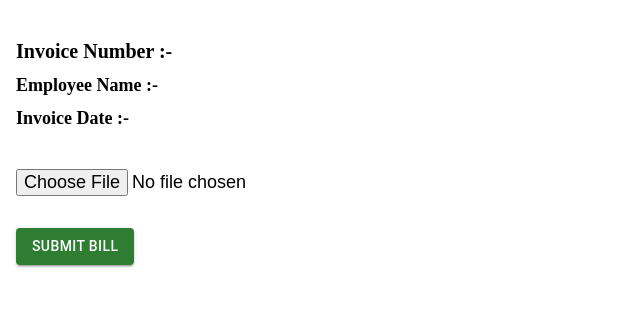
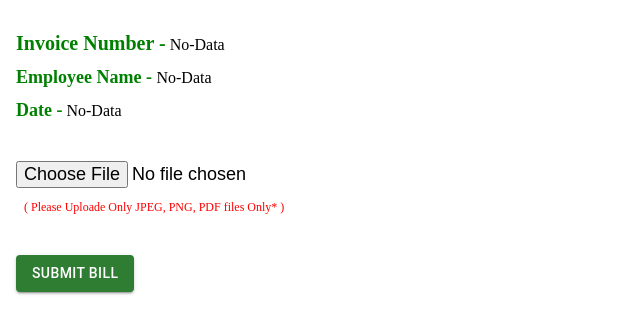
Before and after one commit to shubham78640/billmanagement, a React (Create React App) app in the folder my-app/: page /addItem/uploadeDocuments/1 in a window 1280 px wide. Shown: the top 334 px of the page, without its empty margins (0-640 px from the left). Built offline with nearby package versions, Linux system fonts and the light colour scheme.

Commit message:
update Code Design change  On payment page and Add item form , main form uploade form

```diff
--- a/my-app/src/Component/AddItem/AddItems.js
+++ b/my-app/src/Component/AddItem/AddItems.js
@@ -52,7 +52,6 @@ function AddItems() {
     (+amount1 * +igst) / 100;
   const totelItemAmount = +amount1 + +gsttotelvalue - +discount - +redeem;
   console.log("totelAmount", totelItemAmount);
-
 
   const EMPNAME = localStorage.getItem("name");
   // useEffect(() => {
@@ -196,7 +195,7 @@ const totelAddItem = totelItemAmountBB.length;
               <span
                 style={{ color: "green", fontSize: "20px", fontWeight: "800" }}
               >
-                Invoice number:-
+                Invoice Number -
               </span>{" "}
               {invNum || "No-Data"}
             </Typography>
@@ -205,15 +204,15 @@ const totelAddItem = totelItemAmountBB.length;
                 style={{ color: "green", fontSize: "18px", fontWeight: "800" }}
               >
                 {" "}
-                Employee Name:-{" "}
+                Employee Name - {" "}
               </span>{" "}
               {EMPNAME || "No-Data"}
             </Typography>
             <Typography variant="p" color="initial">
               <span
-                style={{ color: "green", fontSize: "16px", fontWeight: "800" }}
+                style={{ color: "green", fontSize: "18px", fontWeight: "800" }}
               >
-                Date:-
+                Date -
               </span>{" "}
               {invDate || "No-Data"}
             </Typography>
--- a/my-app/src/Component/PaymentDetailsForm/PaymentdetailsForm.js
+++ b/my-app/src/Component/PaymentDetailsForm/PaymentdetailsForm.js
@@ -2,7 +2,7 @@ import React, { useState, useEffect } from "react";
 import Box from "@mui/material/Box";
 import { useParams, useNavigate } from "react-router";
 import TextField from "@mui/material/TextField";
-import Autocomplete from "@mui/material/Autocomplete";
+import {Autocomplete,Typography} from "@mui/material";
 import { AdapterDateFns } from "@mui/x-date-pickers/AdapterDateFns";
 import { LocalizationProvider } from "@mui/x-date-pickers/LocalizationProvider";
 import { DesktopDatePicker } from "@mui/x-date-pickers";
@@ -18,6 +18,8 @@ function PaymentdetailsForm() {
   const [paymentDate, setPaymentDate] = useState(null);
   const newUpdatePaymentDate = moment(paymentDate).format("DD/MM/YYYY");
   console.log({ newUpdatePaymentDate });
+  const EMPNAME = localStorage.getItem("name");
+  const DATEOFChanges =    moment(new Date()).format("DD/MM/YYYY, h:mm a");
   const handlePaymanetUpdate = async () => {
     try {
       let response = await axios.put(
@@ -27,6 +29,8 @@ function PaymentdetailsForm() {
           paymentDate: newUpdatePaymentDate,
           paymentStatus: paymentStatus,
           transactionDetail: transactionsDetail,
+          updatedBy: EMPNAME,
+          updatedAt:DATEOFChanges
         }
       );
       alert("Your Payment Details Update successfully");
@@ -40,9 +44,18 @@ function PaymentdetailsForm() {
   return (
     <>
       <Box mt={4} p={2}>
-        <h2 style={{}}>Bill Id :- {id}</h2>
+        {/* <h2 style={{}}>Bill Id :- {id}</h2> */}
+
+        <Typography variant="p" color="initial">
+              <span
+                style={{ color: "green", fontSize: "20px", fontWeight: "800", marginLeft:{sm:"5%", xs:"20%"  }}}
+              >
+                Invoice ID -
+              </span>{" "}
+              {id || "No-Data"}
+            </Typography>
         <Box
-          mt={2}
+          mt={4}
           sx={{
             display: "flex",
             gap: "30px",
@@ -61,7 +74,7 @@ function PaymentdetailsForm() {
 
           <LocalizationProvider dateAdapter={AdapterDateFns}>
             <DesktopDatePicker
-              label="Payment Date"
+              label="Reimbursement Payment Date"
               value={paymentDate}
               onChange={(newValue) => {
                 setPaymentDate(newValue);
@@ -77,14 +90,28 @@ function PaymentdetailsForm() {
             />
           </LocalizationProvider>
 
-          <TextField
+          {/* <TextField
             sx={{ width: 300 }}
             id="outlined-basic"
             label="Payment Status"
             variant="outlined"
             onChange={(e) => setPaymentStatus(e.target.value)}
             value={paymentStatus}
-          />
+          /> */}
+
+
+<Autocomplete
+          disablePortal
+          id="combo-box-demo"
+          options={paymentStatusDD}
+          sx={{ width: 300, backgroundColor: "white" }}
+          onChange={(event, newValue) => {
+            setPaymentStatus(newValue.label);
+          }}
+          renderInput={(params) => (
+            <TextField {...params}   required label="Payment Status" />
+          )}
+        />
 
           <TextField
             sx={{ width: 300 }}
@@ -111,3 +138,17 @@ function PaymentdetailsForm() {
 }
 
 export default PaymentdetailsForm;
+
+
+
+
+
+
+const paymentStatusDD=[
+
+
+  { label: "Paid" },
+  { label: "Pending" },
+  { label: "Hold" },
+  { label: "Partially Paid" },
+]
--- a/my-app/src/Component/UploadeDocuments/UploadeDocuments.js
+++ b/my-app/src/Component/UploadeDocuments/UploadeDocuments.js
@@ -1,7 +1,7 @@
 import React, { useState, useEffect } from "react";
 import axios from "axios";
 import { useNavigate } from "react-router-dom";
-import Button from "@mui/material/Button";
+import {Button, Typography} from "@mui/material";
 import Box from "@mui/material/Box";
 import { useParams } from "react-router";
 function UploadeDocuments() {
@@ -49,20 +49,41 @@ function UploadeDocuments() {
 
   return (
     <>
-      <Box p={2}>
+      <Box mt={2} p={2}>
+
 <Box
-          mt={3}
                 sx={{
               display: "flex",
               flexDirection: "column",
               gap: "12px",
-            fontWeight: "600",
+              // marginLeft: { sm: "80px" },
             }}
           >
-          <Box sx={{ fontSize: "20px" }}> Invoice Number :- {invNum}</Box>
-
-          <Box sx={{ fontSize: "18px" }}> Employee Name :- {EMPNAME}</Box>
-          <Box sx={{ fontSize: "18px" }}> Invoice Date :- {invDate}</Box>
+            <Typography variant="p" color="initial">
+              <span
+                style={{ color: "green", fontSize: "20px", fontWeight: "800" }}
+              >
+                Invoice Number -
+              </span>{" "}
+              {invNum || "No-Data"}
+            </Typography>
+            <Typography variant="p" color="initial">
+              <span
+                style={{ color: "green", fontSize: "18px", fontWeight: "800" }}
+              >
+                {" "}
+                Employee Name - {" "}
+              </span>{" "}
+              {EMPNAME || "No-Data"}
+            </Typography>
+            <Typography variant="p" color="initial">
+              <span
+                style={{ color: "green", fontSize: "18px", fontWeight: "800" }}
+              >
+                Date -
+              </span>{" "}
+              {invDate || "No-Data"}
+            </Typography>
           </Box>
 
         <Box mt={5}>
@@ -72,6 +93,7 @@ function UploadeDocuments() {
             name="file"
             onChange={changeHandler}
           />
+          <Box mt={.5} p={1} sx={{fontSize:"12px", color:"red"}}>( Please Uploade Only  JPEG, PNG, PDF files Only* )</Box>
         </Box>
         <Box mt={4}>
           <Button
--- a/my-app/src/Pages/MainForm.js
+++ b/my-app/src/Pages/MainForm.js
@@ -48,6 +48,9 @@ function MainForm() {
   const [expenseType, setExpenseType] = useState("");
   const [paymentMethod, setPaymentMethod] = useState("");
   const [paymentMode, setPaymentMode] = useState("");
+  const [invoicesgst, setinvoiceSGST] = useState("");
+  const [invoicecgst, setinvoiceCGST] = useState("");
+  const [invoiceigst, setinvoiceIGST] = useState("");
   const [invoiceNumber, setInvoiceNumber] = useState("");
   const [brand, setBrand] = React.useState("");
   const [value, setValue] = React.useState(null);
@@ -85,10 +88,8 @@ function MainForm() {
   const [buttonActiveInectiveLogic, setButtonActiveInectiveLogic] =
     useState(true);
     const[customerCodeDD, setCustomerCodeDD] = useState([])
-
   let customerNameDD = [];
   const newInvoiveNumber = invoiceNumber.toUpperCase();
-
   const newDateinv = moment(invoiceDate).format("DD/MM/YYYY");
   // console.log({newDateinv})
   const invbillid = localStorage.getItem("BillID");
@@ -419,6 +420,45 @@ console.log("name", customerName)
           onChange={(e) => setPreTaxAmount(e.target.value)}
           value={preTaxAmount}
         />
+
+{/*
+<Autocomplete
+            disablePortal
+            id="combo-box-demo"
+            sx={{ width: "300px", backgroundColor:"white" }}
+            options={sGSTDATA}
+            onChange={(event, newValue) => {
+             setinvoiceSGST(newValue.label);
+            }}
+            renderInput={(params) => <TextField  {...params} label="SGST %" />}
+          />
+
+          <Autocomplete
+            disablePortal
+            id="combo-box-demo"
+            options={cGSTDATA}
+            disabled
+            sx={{ width: "300px", backgroundColor:"white" }}
+            // onChange={(event, newValue) => {
+            //   setinvoiceCGST(newValue.label);
+            // }}
+           value={invoicesgst}
+
+            renderInput={(params) => <TextField   {...params} label="CGST %" />}
+          />
+
+          <Autocomplete
+            disablePortal
+            id="combo-box-demo"
+            options={iGSTDATA}
+            disabled={invoicesgst=="0"?false:true}
+            sx={{ width: "300px", backgroundColor:"white" }}
+            onChange={(event, newValue) => {
+            setinvoiceIGST(newValue.label);
+            }}
+            renderInput={(params) => <TextField  {...params} label="IGST %" />}
+          /> */}
+
         <TextField
           sx={{ width: 300, backgroundColor: "white" }}
           id="outlined-basic"
@@ -890,4 +930,30 @@ const ServiceCategoryDD = [
   { label: "Business consultancy services" },
   { label: "Other sanitation services" },
   { label: "Services provided by restaurant" },
+  { label: "N/A" },
 ];
+
+
+const sGSTDATA = [
+  { label: "2.5" },
+  { label: "6" },
+  { label: "9" },
+  { label: "14" },
+  { label: "0" },
+];
+
+const cGSTDATA = [
+  { label: "2.5" },
+  { label: "6" },
+  { label: "9" },
+  { label: "14" },
+  { label: "0" },
+];
+
+const iGSTDATA = [
+  { label: "5" },
+  { label: "12" },
+  { label: "18" },
+  { label: "28" },
+  { label: "0" },
+];
```
Lines whose indentation alone changed are shown as unchanged.
